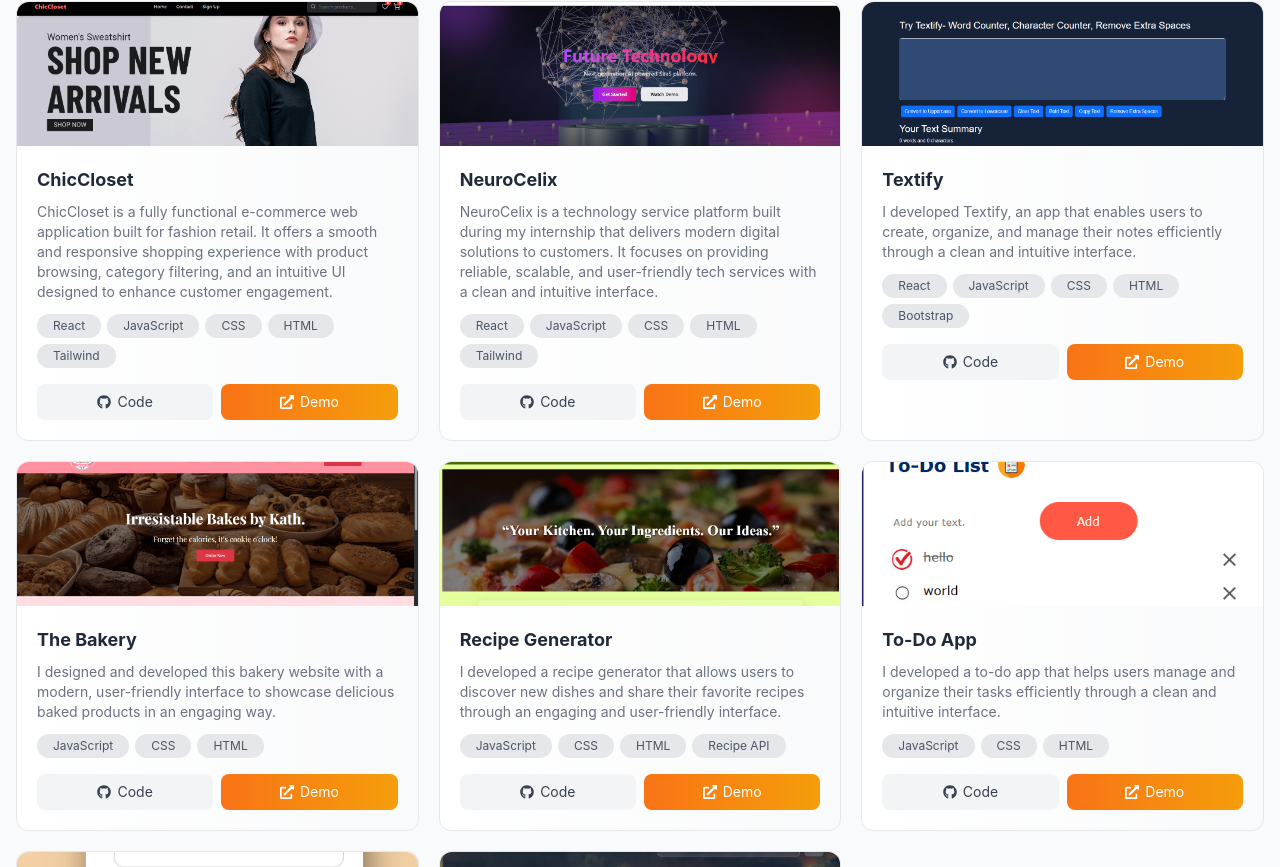
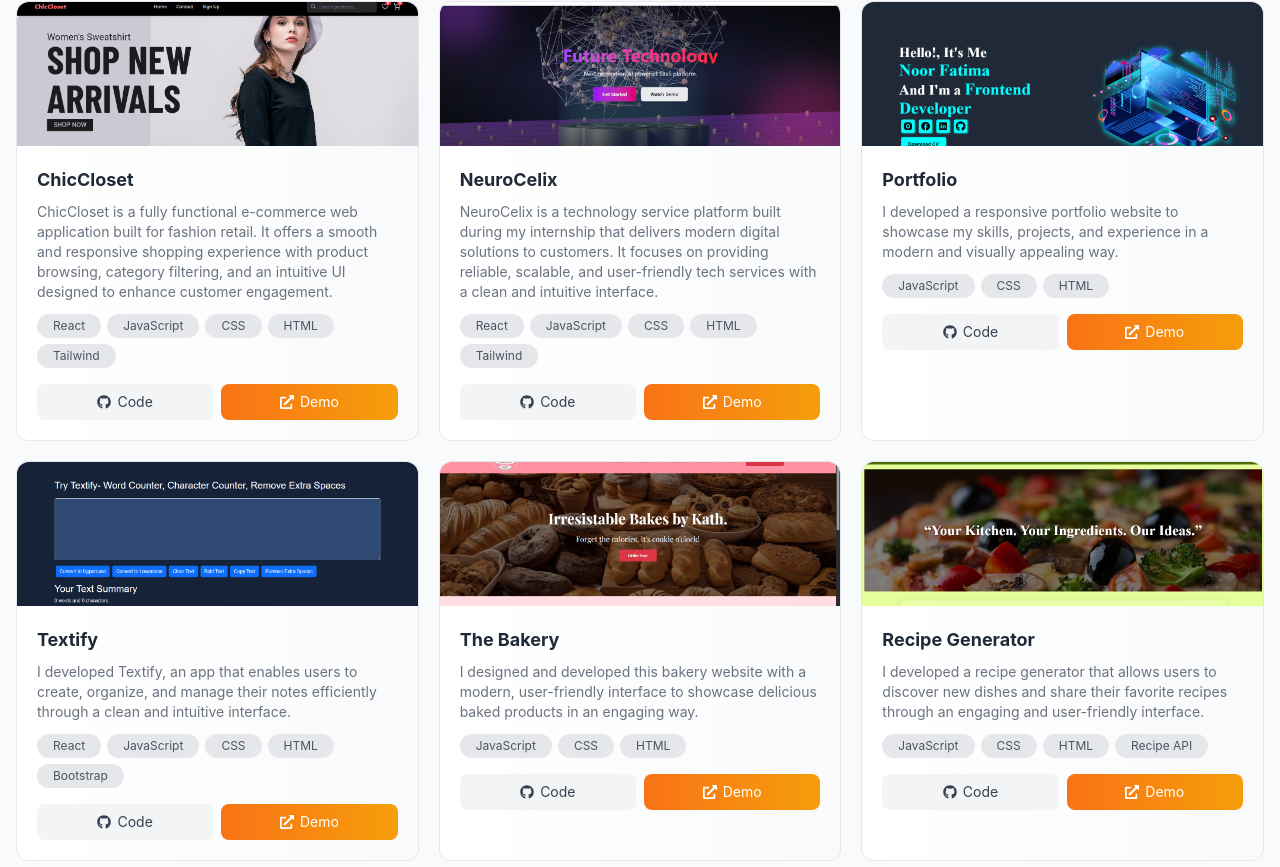
Before and after one commit to noor-1457/Noor-Fatima-s-Portfolio, a React (Vite) app: page / in a window 1280 px wide. Shown: the part 3053-3920 px from the top of the page. Built offline with nearby package versions, Linux system fonts and the light colour scheme.

Commit message:
added links

```diff
--- a/src/components/Projects.jsx
+++ b/src/components/Projects.jsx
@@ -7,6 +7,7 @@ import recipe from "../assets/food-recipes.png";
 import weather from "../assets/weather.png";
 import chiccloset from "../assets/chiccloset.png";
 import textify from "../assets/textify.png";
+import portfolio from "../assets/portfolio.png";
 import { FaExternalLinkAlt, FaGithub } from "react-icons/fa";
 
 function Projects({ DarkMode }) {
@@ -33,6 +34,16 @@ function Projects({ DarkMode }) {
     },
     {
       id: 3,
+      title: "Portfolio",
+      description:
+        "I developed a responsive portfolio website to showcase my skills, projects, and experience in a modern and visually appealing way.",
+      image: portfolio,
+      tags: ["JavaScript", "CSS", "HTML"],
+      github: "https://github.com/noor-1457/My-Portfolio",
+      demo: "https://my-portfolio-zeta-one-28.vercel.app/",
+    },
+    {
+      id: 4,
       title: "Textify",
       description:
         "I developed Textify, an app that enables users to create, organize, and manage their notes efficiently through a clean and intuitive interface.",
@@ -42,7 +53,7 @@ function Projects({ DarkMode }) {
       demo: "https://textify-sigma.vercel.app/",
     },
     {
-      id: 4,
+      id: 5,
       title: "The Bakery",
       description:
         "I designed and developed this bakery website with a modern, user-friendly interface to showcase delicious baked products in an engaging way.",
@@ -52,7 +63,7 @@ function Projects({ DarkMode }) {
       demo: "https://online-bakery-kappa.vercel.app/",
     },
     {
-      id: 5,
+      id: 6,
       title: "Recipe Generator",
       description:
         "I developed a recipe generator that allows users to discover new dishes and share their favorite recipes through an engaging and user-friendly interface.",
@@ -62,7 +73,7 @@ function Projects({ DarkMode }) {
       demo: "https://noor-1457.github.io/Recipe-Generator/",
     },
     {
-      id: 6,
+      id: 7,
       title: "To-Do App",
       description:
         "I developed a to-do app that helps users manage and organize their tasks efficiently through a clean and intuitive interface.",
@@ -72,7 +83,7 @@ function Projects({ DarkMode }) {
       demo: "https://to-do-list-lfzw.vercel.app/",
     },
     {
-      id: 7,
+      id: 8,
       title: "Currency Converter",
       description:
         "I developed a currency converter that delivers real-time exchange rates through a clean, intuitive, and user-friendly interface.",
@@ -82,7 +93,7 @@ function Projects({ DarkMode }) {
       demo: "https://currency-exchanger-rust.vercel.app/",
     },
     {
-      id: 8,
+      id: 9,
       title: "Weather",
       description:
         "I developed a weather app that delivers real-time forecasts through a clean, intuitive, and user-friendly interface, making it easy for users to stay prepared.",
@@ -91,6 +102,7 @@ function Projects({ DarkMode }) {
       github: "https://github.com/noor-1457/Weather-app",
       demo: "https://noor-1457.github.io/Weather-app/",
     },
+
     // {
     //   id: 9,
     //   title: "Ripple News App",
```
Also changed, not shown: src/assets/portfolio.png (added).
